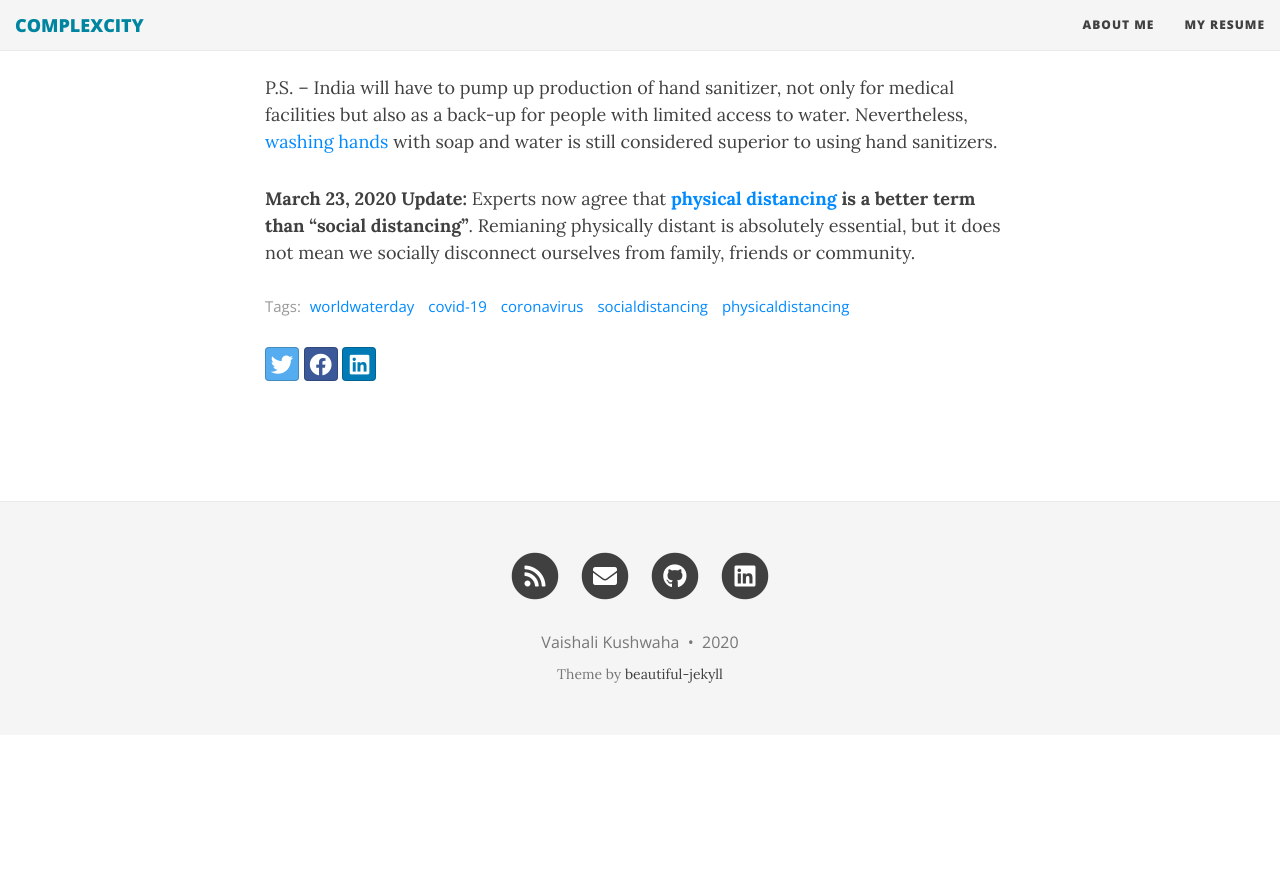
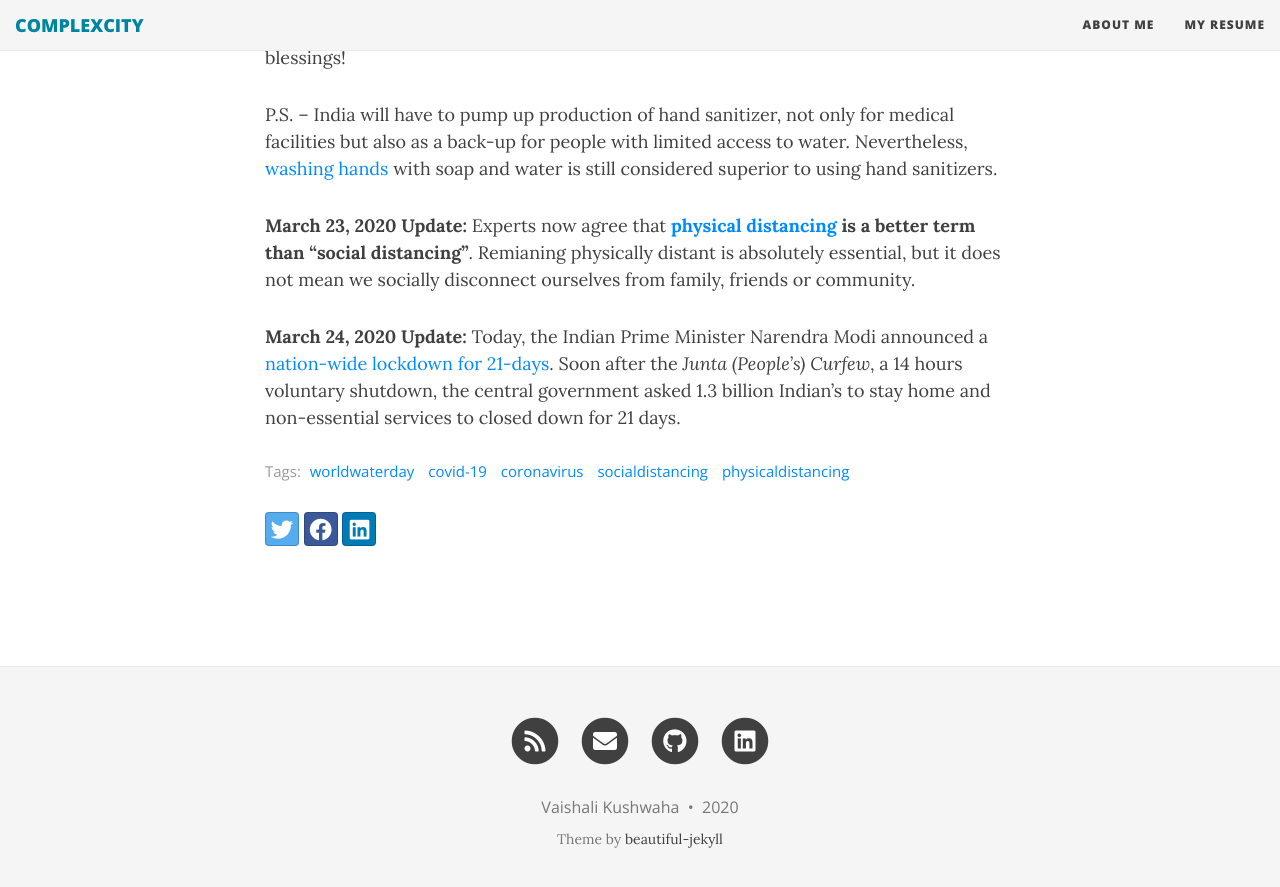
Before and after one commit to vaikush/vaikush.github.io, a Jekyll site: the page built from _posts/2020-03-22-world-water-day.md, in a window 1280 px wide and 900 px high, scrolled down 3652 px. Shown: the top 887 px of the window. Built offline with Jekyll 4.4.1, drawn with Linux system fonts in a browser that asks for light colours; nearby versions of some CDN libraries; before the commit the page ends 4387 px from its top, so only the background shows below that; some of the changed text lies outside the part shown.

Commit message:
Update 2020-03-22-world-water-day.md

```diff
--- a/_posts/2020-03-22-world-water-day.md
+++ b/_posts/2020-03-22-world-water-day.md
@@ -13,7 +13,7 @@ Today, on the World Water Day 2020, I cannot stop thinking about how millions of
 
 Today is Day 10 of [social distancing](https://en.wikipedia.org/wiki/Social_distancing) for me. I am currently living in a quaint town of Brookline in Massachusetts, USA. My residence is adjoining Boston, and my office is in Boston - a hub of COVID-19 outbreak - hence the threat is real. However, I have comfortably transitioned to a life of work/study/stay-at-home. I have been successfully following the [WHO guidelines](https://www.who.int/emergencies/diseases/novel-coronavirus-2019/advice-for-public) of washing my hands frequently and maintaining social distance. This is because I have access to 24/7 clean water, nutritious food, clean house, and regular income.
 
-Today, on the World Water Day 2020, I cannot stop thinking about how millions of Indians living in poverty and informal settlements in cities will protect themselves from COVID-19. Today, India also experimented with [*Janta Curfew*](https://www.livemint.com/news/india/janata-curfew-india-embraces-social-distancing-to-fight-novel-coronavirus-11584855677816.html) and my hometown, Ahmedabad, along with three other major cities of Gujarat, went on partial [lockdown till March 25](https://www.livemint.com/news/india/coronavirus-ahmedabad-surat-rajkot-vadodara-under-lockdown-until-25-march-11584845093709.html). Though the verdict on the nation-wide one-day social distancing effort has not yet been out, WhatsApp messages are already trolling people who gathered in groups to clap and bang *thalis*. People might have forgotten the essence of social distancing in their expression of gratitude and solidarity for essential service providers. I wonder what will happen when this *Junta Curfew* will extend to weeks and months and people will go out to seek essential services for themselves – like water, food, medicines, and daily wages!
+Today, on the World Water Day 2020, I cannot stop thinking about how millions of Indians living in poverty and informal settlements in cities will protect themselves from COVID-19. Today, India also experimented with [*Janta (People's) Curfew*](https://www.livemint.com/news/india/janata-curfew-india-embraces-social-distancing-to-fight-novel-coronavirus-11584855677816.html) and my hometown, Ahmedabad, along with three other major cities of Gujarat, went on partial [lockdown till March 25](https://www.livemint.com/news/india/coronavirus-ahmedabad-surat-rajkot-vadodara-under-lockdown-until-25-march-11584845093709.html). Though the verdict on the nation-wide one-day social distancing effort has not yet been out, WhatsApp messages are already trolling people who gathered in groups to clap and bang *thalis*. People might have forgotten the essence of social distancing in their expression of gratitude and solidarity for essential service providers. I wonder what will happen when this *Junta (People's) Curfew* will extend to weeks and months and people will go out to seek essential services for themselves – like water, food, medicines, and daily wages!
 
 ‘Wash your hands frequently’ is the first and most basic protective measure against COVID-19. Washing hands needs water, a dear commodity for the urban poor in India. As per the last [Census](http://censusindia.gov.in/DigitalLibrary/TablesSeries2001.aspx)(in 2011), only about 62% of urban households in India had access to tap water from a treated source, and nearly 38% of urban households did not have access to a municipal water supply. Moreover, of these 62% of households, only 49% had access to piped water supply within their premises. Therefore, 13% of the population that had access to municipal/treated water sources was collecting it from sources outside their houses. Lack of clean and adequate water for drinking, household use, personal hygiene, and sanitation has been a consistent concern in rapidly growing Indian cities. This shortcoming will further put the urban poor to a higher risk of getting and spreading COVID-19 virus.
 
@@ -38,3 +38,5 @@ Being 10 days ahead in social distancing, a reckoning of social inequalities and
 P.S. – India will have to pump up production of hand sanitizer, not only for medical facilities but also as a back-up for people with limited access to water. Nevertheless, [washing hands](https://www.who.int/gpsc/5may/Hand_Hygiene_Why_How_and_When_Brochure.pdf) with soap and water is still considered superior to using hand sanitizers.
 
 **March 23, 2020 Update:** Experts now agree that **[physical distancing](https://www.ctvnews.ca/health/coronavirus/why-health-officials-say-physical-distancing-is-a-better-term-than-social-distancing-1.4863344) is a better term than "social distancing"**. Remianing physically distant is absolutely essential, but it does not mean we socially disconnect ourselves from family, friends or community.
+
+**March 24, 2020 Update:** Today, the Indian Prime Minister Narendra Modi announced a [nation-wide lockdown for 21-days](https://time.com/5808348/india-coronavirus-lockdown/). Soon after the *Junta (People's) Curfew*, a 14 hours voluntary shutdown, the central government asked 1.3 billion Indian's to stay home and non-essential services to closed down for 21 days.
```
